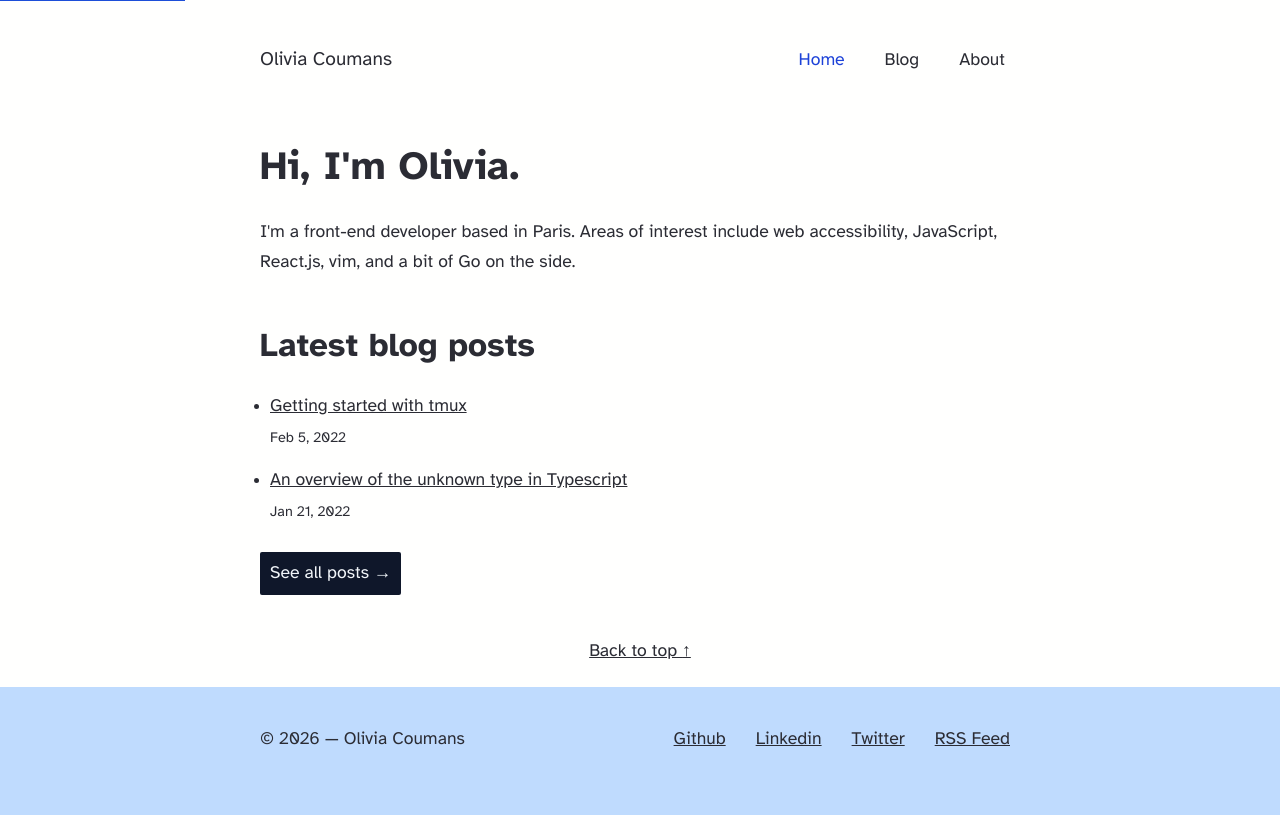
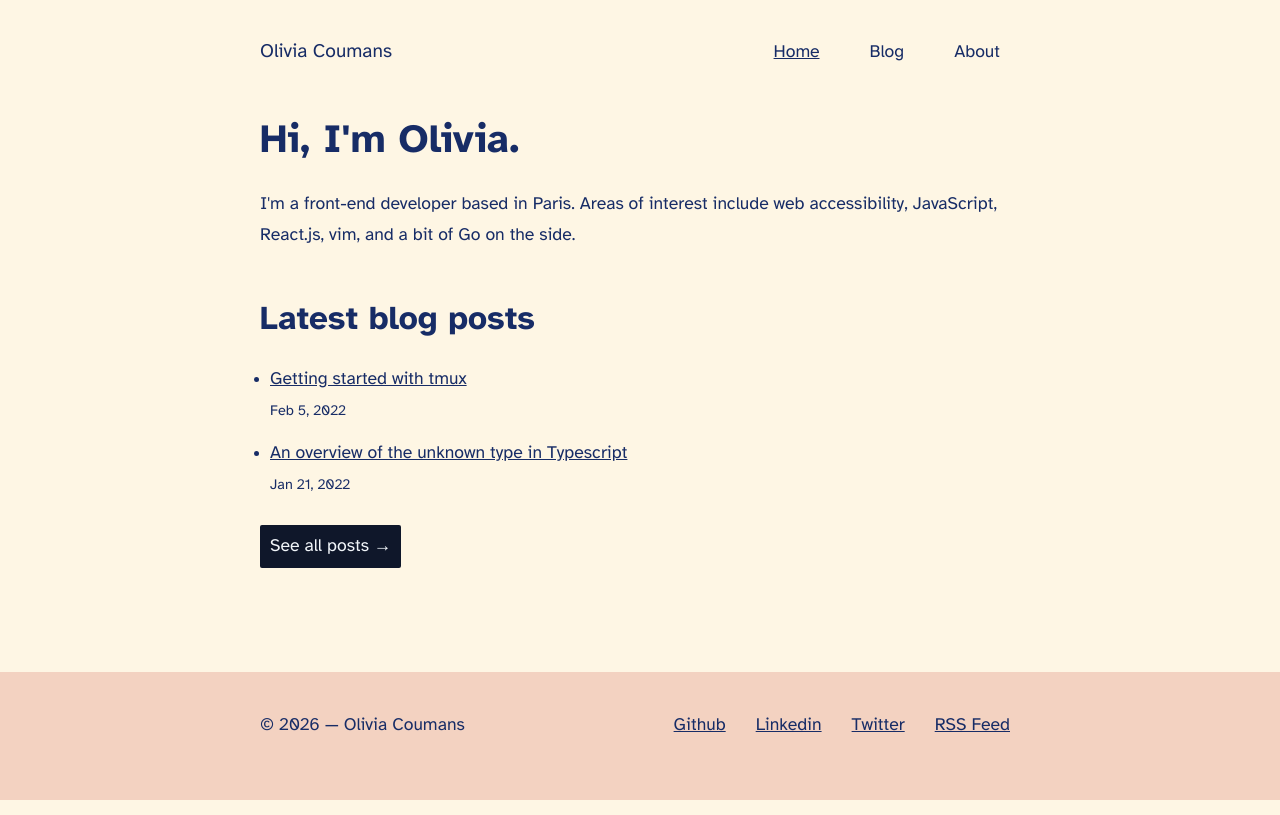
Before and after one commit to liv7c/devblog, an Eleventy site: page src/index.njk in a window 1280 px wide. Built offline with nearby package versions, Linux system fonts and the light colour scheme; Eleventy itself is replaced by a stand-in of ours; files that its build step writes are made by us from their sources.

Commit message:
feat(theme): update theme colors

```diff
--- a/src/_includes/siteFooter.njk
+++ b/src/_includes/siteFooter.njk
@@ -1,9 +1,4 @@
 <footer class="site-footer">
-  <div class="max-width-wrapper site-footer__back-top">
-    <a href="#top" class="site-footer__back-top-link"
-      >Back to top <span aria-hidden="true">&uarr;</span></a
-    >
-  </div>
   <div class="site-footer__content-wrapper">
     <div class="max-width-wrapper">
       <div class="site-footer__content">
--- a/src/_includes/siteHeader.njk
+++ b/src/_includes/siteHeader.njk
@@ -5,14 +5,18 @@
     >
 
     <div class="site-header__content">
-      <span class="site-header__logo"><a href="/" id="top">Olivia Coumans</a></span>
+      <a href="/" id="top" class="site-header__logo">Olivia Coumans</a>
       <nav aria-label="Main">
         <button
           class="site-header__menu-button"
           aria-expanded="false"
           data-menu-button
         >
-          Menu
+          <span class="sr-only">Menu</span>
+          <svg xmlns="http://www.w3.org/2000/svg" fill="none" viewBox="0 0 24 24" stroke-width="1.5" stroke="currentColor" class="w-6 h-6">
+            <path stroke-linecap="round" stroke-linejoin="round" d="M3.75 5.25h16.5m-16.5 4.5h16.5m-16.5 4.5h16.5m-16.5 4.5h16.5" />
+          </svg>
+
         </button>
 
         <ul class="site-header__nav-list" data-menu-list>
--- /dev/null
+++ b/src/sass/base/a11y.scss
@@ -0,0 +1,13 @@
+.sr-only {
+  border: 0 !important;
+  clip: rect(1px, 1px, 1px, 1px) !important; /* 1 */
+  -webkit-clip-path: inset(50%) !important;
+  clip-path: inset(50%) !important; /* 2 */
+  height: 1px !important;
+  margin: -1px !important;
+  overflow: hidden !important;
+  padding: 0 !important;
+  position: absolute !important;
+  width: 1px !important;
+  white-space: nowrap !important;
+}
--- a/src/sass/base/global.scss
+++ b/src/sass/base/global.scss
@@ -47,15 +47,13 @@ body,
 body[data-theme='light'] {
   --black: #0f172a;
   --white: #f1f5f9;
-  --bg-color: #fffffe;
-  --secondary-bg-color: #bfdbfe;
-  --text-color: #2b2c34;
-  --link-color: #1d4ed8;
+  --bg-color: #fef6e4;
+  --secondary-bg-color: #f3d2c1;
+  --text-color: #172c66;
+  --link-color: #001858;
+  --tag-bg-color: #f3d2c1;
   --pre-code-color: #2b2c34;
-  --pre-code-bg-color: #f2f2f1;
-  --nav-link-active-color: #1d42d8;
-  --theme-toggler-bg: var(--black);
-  --theme-toggler-color: var(--white);
+  --pre-code-bg-color: #fffffe;
   --body-font-weight: 400;
   --decorative-border-color: transparent;
   --button-text: #fffffe;
@@ -64,20 +62,6 @@ body[data-theme='light'] {
   --selection-background: #1e3a8a;
   --selection-color: #fff;
   --focus-color: #1d4ed8;
-}
-
-body[data-theme='dark'] {
-  --bg-color: #1f2028;
-  --secondary-bg-color: #1f2028;
-  --text-color: #fefefe;
-  --link-color: #f2f2f2;
-  --nav-link-active-color: #bfdbf2;
-  --body-font-weight: 400;
-  --decorative-border-color: #f2f2f2;
-  --pre-code-color: #fff;
-  --pre-code-bg-color: #2d3037;
-  --theme-toggler-bg: #fff;
-  --theme-toggler-color: #111;
 }
 
 ::selection {
@@ -170,11 +154,10 @@ li {
 }
 
 code {
-  color: var(--pre-code-color);
   background-color: var(--pre-code-bg-color);
-  font-size: 0.9rem;
   padding: 4px 5px;
   border-radius: 3px;
+  font-size: 0.9em;
 }
 
 code[class^='language'] {
--- a/src/sass/base/layout.scss
+++ b/src/sass/base/layout.scss
@@ -11,7 +11,7 @@
 
   @include tabletAndUp {
     padding-top: 10px;
-    padding-bottom: 20px;
+    padding-bottom: 60px;
   }
 }
 
--- a/src/sass/components/site-header.scss
+++ b/src/sass/components/site-header.scss
@@ -1,13 +1,7 @@
 .site-header__logo {
   font-size: 1.2rem;
-
-  a,
-  a:link,
-  a:visited {
-    padding-left: 0;
-    color: var(--text-color);
+  padding: 6px 0;
   text-decoration: none;
-  }
 }
 
 .site-header__content {
@@ -15,20 +9,28 @@
   display: flex;
   justify-content: space-between;
   position: relative;
-  align-items: baseline;
+  align-items: center;
 
   @include tabletAndUp {
     padding: 20px 0;
+    align-items: baseline;
   }
 }
 
 .site-header__menu-button {
   display: block;
-  background-color: var(--button-bg);
-  color: var(--button-text);
-  border: none;
-  padding: 10px 15px;
+  background-color: transparent;
+  border: 1px solid var(--text-color);
+  display: flex;
+  justify-content: center;
+  align-items: center;
+  padding: 5px 8px;
   border-radius: 2px;
+
+  svg {
+    color: var(--text-color);
+    width: 30px;
+  }
 
   @include tabletAndUp {
     display: none;
@@ -41,7 +43,7 @@
   padding: 10px 12px;
   position: absolute;
   z-index: 1;
-  top: -50px;
+  top: -55px;
   display: block;
 
   &,
@@ -62,7 +64,7 @@
   left: 0;
   background-color: var(--bg-color);
   width: 100vw;
-  padding: 30px 0;
+  padding-top: 30px;
   margin-left: calc(var(--page-padding) * -1);
   display: none;
 
@@ -85,6 +87,7 @@
 .site-header__nav-list-item {
   --border-color: rgba(0, 0, 0, 0.2);
   border-top: 1px solid var(--border-color);
+  margin-bottom: 0;
 
   &:last-child {
     border-bottom: 1px solid var(--border-color);
@@ -102,28 +105,19 @@
 }
 
 .site-header__nav-link {
-  &,
-  &:link,
-  &:visited {
   color: var(--text-color);
   text-decoration: none;
   display: block;
   padding: 25px var(--page-padding);
-    text-decoration: underline;
 
   @include tabletAndUp {
-      padding: 15px;
-    }
-  }
-
-  &:not(:hover),
-  &:link:not(:hover),
-  &:visited:not(:hover) {
-    text-decoration: none;
+    padding: 7px var(--page-padding);
   }
 
   &[aria-current='page'] {
-    color: var(--nav-link-active-color);
+    @include tabletAndUp {
+      text-decoration: underline;
+    }
   }
 }
 
--- a/src/sass/components/tag.scss
+++ b/src/sass/components/tag.scss
@@ -1,6 +1,6 @@
 .tag {
-  background-color: rgb(191, 219, 254);
-  color: rgb(30, 58, 138);
+  background-color: var(--tag-bg-color);
+  color: var(--text-color);
   font-size: 0.9rem;
   padding: 2px 10px;
   border-radius: 8px;
--- a/src/sass/styles.scss
+++ b/src/sass/styles.scss
@@ -12,6 +12,7 @@
  * Global styles
  */
 @import './base/global';
+@import './base/a11y';
 @import './base/layout';
 
 /**
```
Lines whose indentation alone changed are shown as unchanged.
